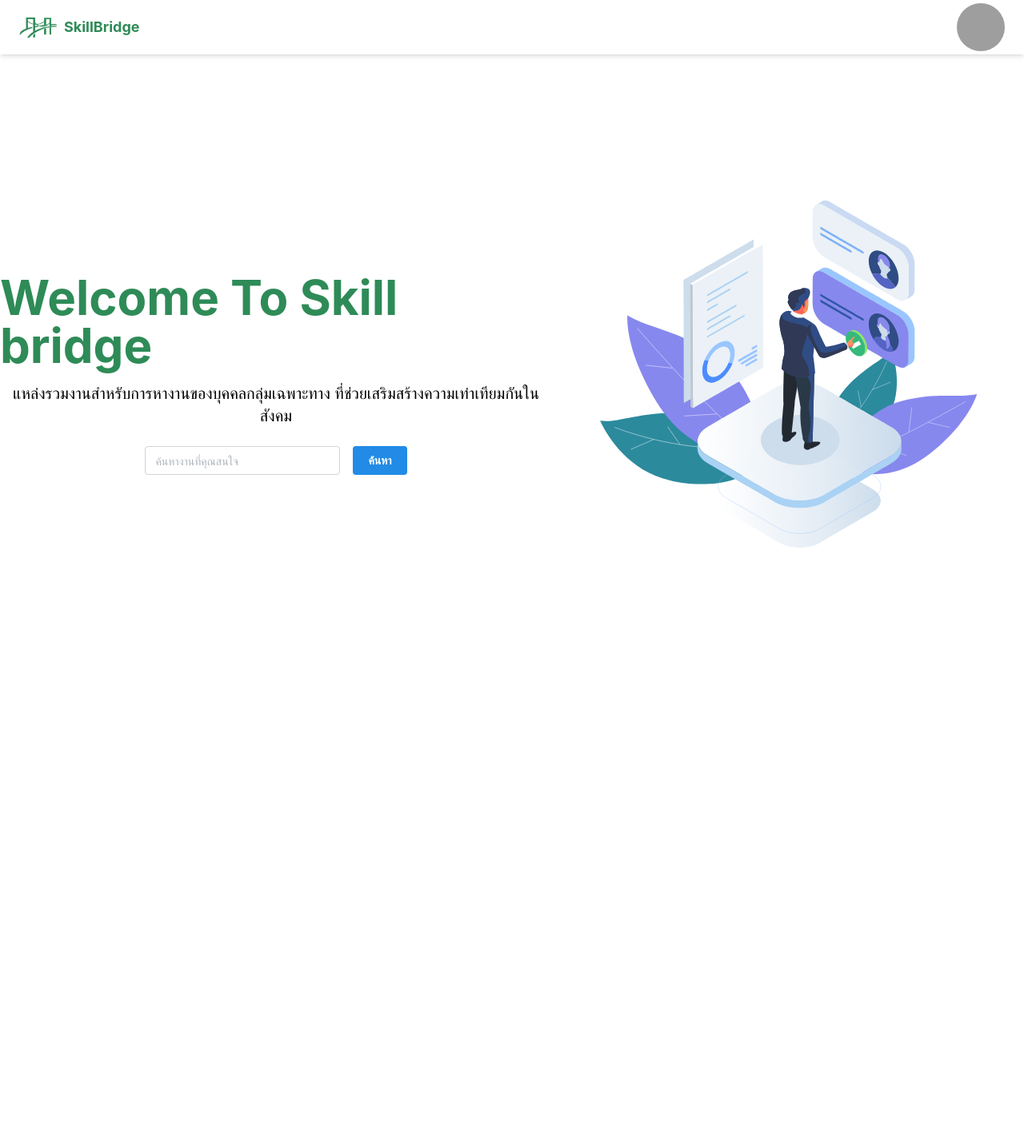
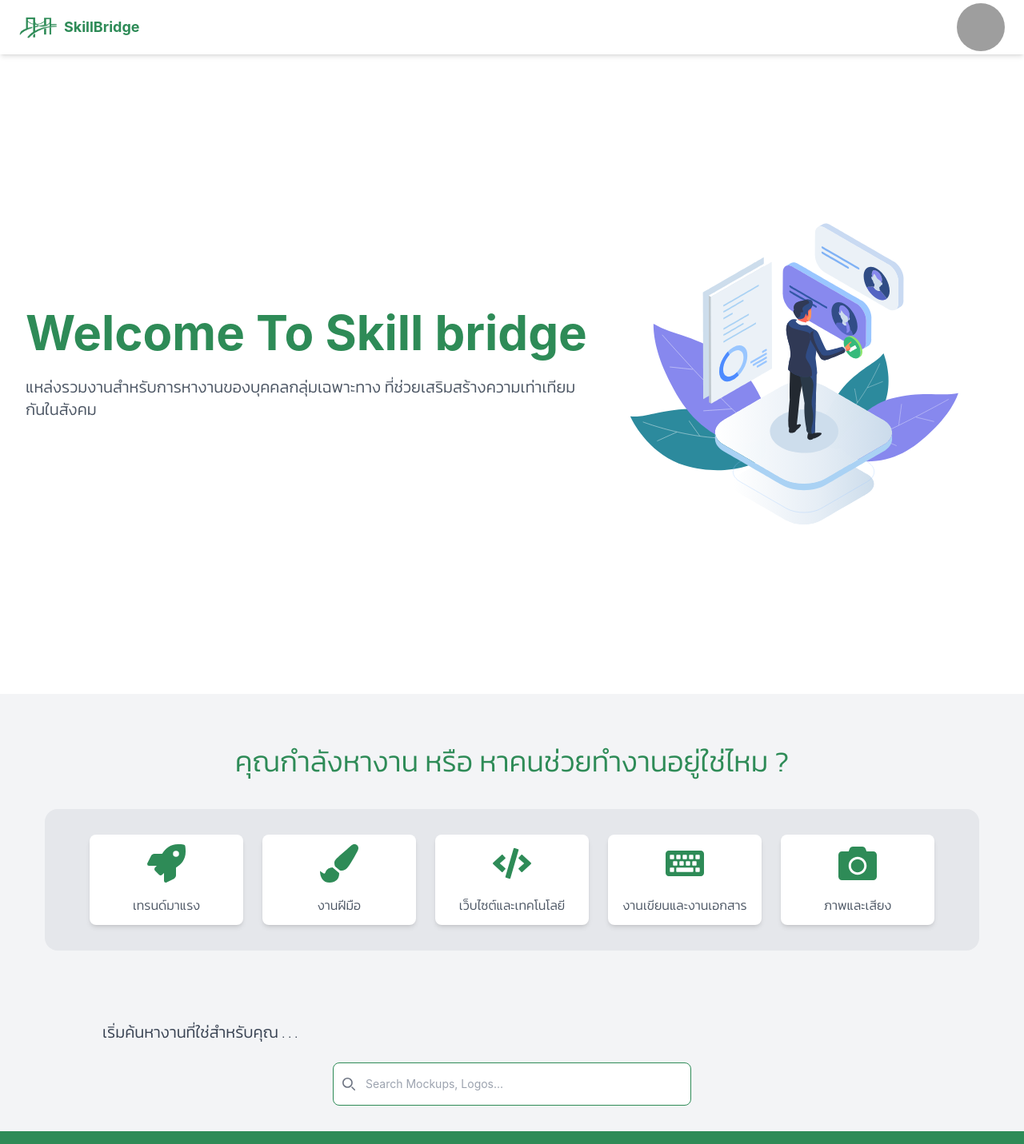
Before and after one commit to XQEX/se_frontend, a React (Vite) app: page / in a window 1280 px wide. Shown: the top 1431 px of the page at 80% size. Before the commit the page ends 868 px from the top, so only its background shows below. Built offline with nearby package versions, Linux system fonts and the light colour scheme; grey boxes are pictures that could not be loaded.

Commit message:
Home edit + Contract us

```diff
--- a/package.json
+++ b/package.json
@@ -30,6 +30,7 @@
     "dayjs": "^1.11.13",
     "embla-carousel-react": "^7.1.0",
     "framer-motion": "^11.13.3",
+    "gsap": "^3.12.5",
     "lottie-react": "^2.4.0",
     "react": "^18.3.1",
     "react-dom": "^18.3.1",
--- /dev/null
+++ b/src/components/CategoriesGrid.tsx
@@ -0,0 +1,67 @@
+import { Link } from "react-router-dom";
+import {
+  FaRocket,
+  FaPaintBrush,
+  FaCode,
+  FaKeyboard,
+  FaCamera,
+  FaBriefcase,
+} from "react-icons/fa";
+
+function CategoriesGrid() {
+  const categories = [
+    {
+      name: "เทรนด์มาแรง",
+      icon: <FaRocket />,
+      path: "/categories/trending",
+    },
+    {
+      name: "งานฝีมือ",
+      icon: <FaPaintBrush />,
+      path: "/categories/graphic-design",
+    },
+    {
+      name: "เว็บไซต์และเทคโนโลยี",
+      icon: <FaCode />,
+      path: "/categories/web-tech",
+    },
+    {
+      name: "งานเขียนและงานเอกสาร",
+      icon: <FaKeyboard />,
+      path: "/categories/translation",
+    },
+    {
+      name: "ภาพและเสียง",
+      icon: <FaCamera />,
+      path: "/categories/media",
+    },
+  ];
+
+  return (
+    <div className="p-6 bg-gray-100 ">
+      <div className="text-4xl font-bold mb-10 text-seagreen text-center m-10 kanit-light">
+        คุณกำลังหางาน หรือ หาคนช่วยทำงานอยู่ใช่ไหม ?
+      </div>
+
+      {/* Main Container - Flex for row layout */}
+      <div className="flex flex-wrap justify-center gap-6 m-8 rounded-2xl bg-gray-200 p-8">
+        {categories.map((category, index) => (
+          <Link
+            to={category.path}
+            key={index}
+            className="flex flex-col items-center p-3 bg-white rounded-lg shadow-md w-48 hover:shadow-xl hover:scale-105 transition-all duration-300 ease-in-out transform"
+          >
+            {/* Icon */}
+            <div className="text-5xl text-seagreen mb-4">{category.icon}</div>
+            {/* Category Name */}
+            <div className=" text-md text-gray-600 kanit-light">
+              {category.name}
+            </div>
+          </Link>
+        ))}
+      </div>
+    </div>
+  );
+}
+
+export default CategoriesGrid;
--- /dev/null
+++ b/src/components/SearchForm.tsx
@@ -0,0 +1,80 @@
+import React, { useState } from "react";
+
+const SearchForm: React.FC = () => {
+  const [searchTerm, setSearchTerm] = useState<string>("");
+  const [isFocused, setIsFocused] = useState<boolean>(false);
+
+  const handleSearchChange = (e: React.ChangeEvent<HTMLInputElement>) => {
+    setSearchTerm(e.target.value);
+  };
+
+  const handleFocus = () => {
+    setIsFocused(true);
+  };
+
+  const handleBlur = () => {
+    if (searchTerm === "") {
+      setIsFocused(false);
+    }
+  };
+
+  const handleSubmit = (e: React.FormEvent) => {
+    e.preventDefault();
+    console.log("Search Term:", searchTerm);
+    // Handle search submission logic here (e.g., API call)
+  };
+
+  return (
+    <form className="max-w-md mx-auto" onSubmit={handleSubmit}>
+      <label
+        htmlFor="default-search"
+        className="mb-2 text-sm font-medium text-black sr-only dark:text-white"
+      >
+        Search
+      </label>
+      <div className="relative">
+        <div className="absolute inset-y-0 start-0 flex items-center ps-3 pointer-events-none">
+          <svg
+            className="w-4 h-4 text-gray-500 dark:text-gray-400"
+            aria-hidden="true"
+            xmlns="http://www.w3.org/2000/svg"
+            fill="none"
+            viewBox="0 0 20 20"
+          >
+            <path
+              stroke="currentColor"
+              strokeLinecap="round"
+              strokeLinejoin="round"
+              strokeWidth="2"
+              d="m19 19-4-4m0-7A7 7 0 1 1 1 8a7 7 0 0 1 14 0Z"
+            />
+          </svg>
+        </div>
+        <input
+          type="search"
+          id="default-search"
+          value={searchTerm}
+          onChange={handleSearchChange}
+          onFocus={handleFocus}
+          onBlur={handleBlur}
+          className="block w-full p-4 ps-10 text-sm text-black border border-[#2e8b57] rounded-lg bg-white focus:ring-[#2e8b57] focus:border-[#2e8b57]"
+          placeholder="Search Mockups, Logos..."
+          required
+        />
+        {/* The search button */}
+        <button
+          type="submit"
+          className={` kanit-light text-white absolute right-1.5 bottom-1.5 bg-[#2e8b57] hover:bg-[#267c4e] focus:ring-4 focus:outline-none focus:ring-[#2e8b57] font-medium rounded-lg text-lg px-4 py-2 shadow-lg transition-all duration-300 transform hover:scale-105 hover:shadow-xl ${
+            isFocused || searchTerm
+              ? "opacity-100 pointer-events-auto"
+              : "opacity-0 pointer-events-none"
+          }`}
+        >
+          Search
+        </button>
+      </div>
+    </form>
+  );
+};
+
+export default SearchForm;
--- a/src/pages/Home.tsx
+++ b/src/pages/Home.tsx
@@ -1,47 +1,99 @@
-import React from "react";
+import { useEffect, useRef } from "react";
 import Navbar from "../components/Navbar";
 import Lottie from "lottie-react";
 import Animation from "../Animation/Job.json";
-import { Button, Input } from "@mantine/core";
-import { useState } from "react";
+import Footer from "../components/Footer";
+import { gsap } from "gsap";
+import { Link } from "react-router-dom";
+import CategoriesGrid from "../components/CategoriesGrid";
+import JobCard from "../components/JobCard";
+import Sidebar from "../components/Sidebar";
+import SearchForm from "../components/SearchForm";
 
 function Home() {
   const style = {
-    height: 600,
+    height: "auto", // Let the height adjust based on container
   };
-  const [isFocused, setIsFocused] = useState(false);
+
+  // Refs for animations
+  const headingRef = useRef(null);
+  const subTextRef = useRef(null);
+  const lottieRef = useRef(null); // Ref for the Lottie animation
+
+  useEffect(() => {
+    // Slide-left animation for the subtext
+    gsap.fromTo(
+      subTextRef.current,
+      { opacity: 0, x: 50 }, // Start from the right (x: 50)
+      {
+        opacity: 1,
+        x: 0, // Move to original position
+        duration: 2.5,
+        ease: "power2.out", // Smooth easing
+      }
+    );
+
+    // Fade-in and slide-up animation for heading
+    gsap.fromTo(
+      headingRef.current,
+      { opacity: 0, y: 50 },
+      {
+        opacity: 1,
+        y: 0,
+        duration: 4.5,
+        ease: "power2.out",
+      }
+    );
+
+    // Fade-in animation for Lottie animation
+    gsap.fromTo(
+      lottieRef.current,
+      { opacity: 0 }, // Start with opacity 0
+      {
+        opacity: 1, // Fade in to full opacity
+        duration: 5,
+        ease: "power2.out",
+      }
+    );
+  }, []);
+
   return (
     <div>
       <Navbar />
-      <div className="min-h-screen flex flex-row bg-white text-[#2e8b57] justify-center items-center ">
-        <div className=" flex flex-col items-center  py-6">
-          <div className="text-6xl font-bold mb-4">Welcome To Skill bridge</div>
-          <div className="text-xl text-center mb-6 text-black">
+      <div className="min-h-screen flex flex-col md:flex-row bg-white text-[#2e8b57] justify-center items-center p-4 md:p-8">
+        {/* Text Section */}
+        <div className="flex flex-col items-center md:items-start py-6 text-center md:text-left">
+          {/* Animated Heading */}
+          <div
+            ref={headingRef}
+            className="text-3xl md:text-6xl font-bold mb-4 md:mb-6"
+          >
+            Welcome To Skill bridge
+          </div>
+          {/* Animated Subtext */}
+          <div
+            ref={subTextRef}
+            className="text-lg md:text-xl mb-6 text-gray-600 kanit-light"
+          >
             แหล่งรวมงานสำหรับการหางานของบุคคลกลุ่มเฉพาะทาง
             ที่ช่วยเสริมสร้างความเท่าเทียมกันในสังคม
           </div>
-          <div className="flex flex-row items-center justify-center space-x-4">
-            <Input
-              classNames={{
-                input: `bg-white text-black px-4 py-2 text-lg rounded-md transition-all duration-300 ${
-                  isFocused ? "w-120" : "w-120"
-                }`,
-              }}
-              placeholder="ค้นหางานที่คุณสนใจ"
-              onFocus={() => setIsFocused(true)}
-              onBlur={() => setIsFocused(false)}
-            />
-            <Button
-              classNames={{
-                root: "bg-green-500 text-white hover:bg-black hover:text-white text-lg px-6 py-3 rounded-md transition-all duration-300",
-              }}
-            >
-              ค้นหา
-            </Button>
+        </div>
+        {/* Animation Section */}
+        <div ref={lottieRef} className="w-full max-w-xs md:max-w-lg">
+          <Lottie animationData={Animation} style={style} />
+        </div>
+      </div>
+      <CategoriesGrid />
+      <div className="bg-gray-100 p-4 md:p-8">
+        <div className="max-w-screen-lg mx-auto">
+          <div className="text-xl md:text-xl mb-6 text-gray-700 kanit-light font-bold text-center md:text-left">
+            เริ่มค้นหางานที่ใช่สำหรับคุณ . . .
           </div>
+          <SearchForm />
         </div>
-        <Lottie animationData={Animation} style={style} />
       </div>
+      <Footer />
     </div>
   );
 }
```
Also changed, not shown: src/pages/ContactUs.tsx (+97 -4 lines), 1 other file (tests, documents, lock files or other folders).
